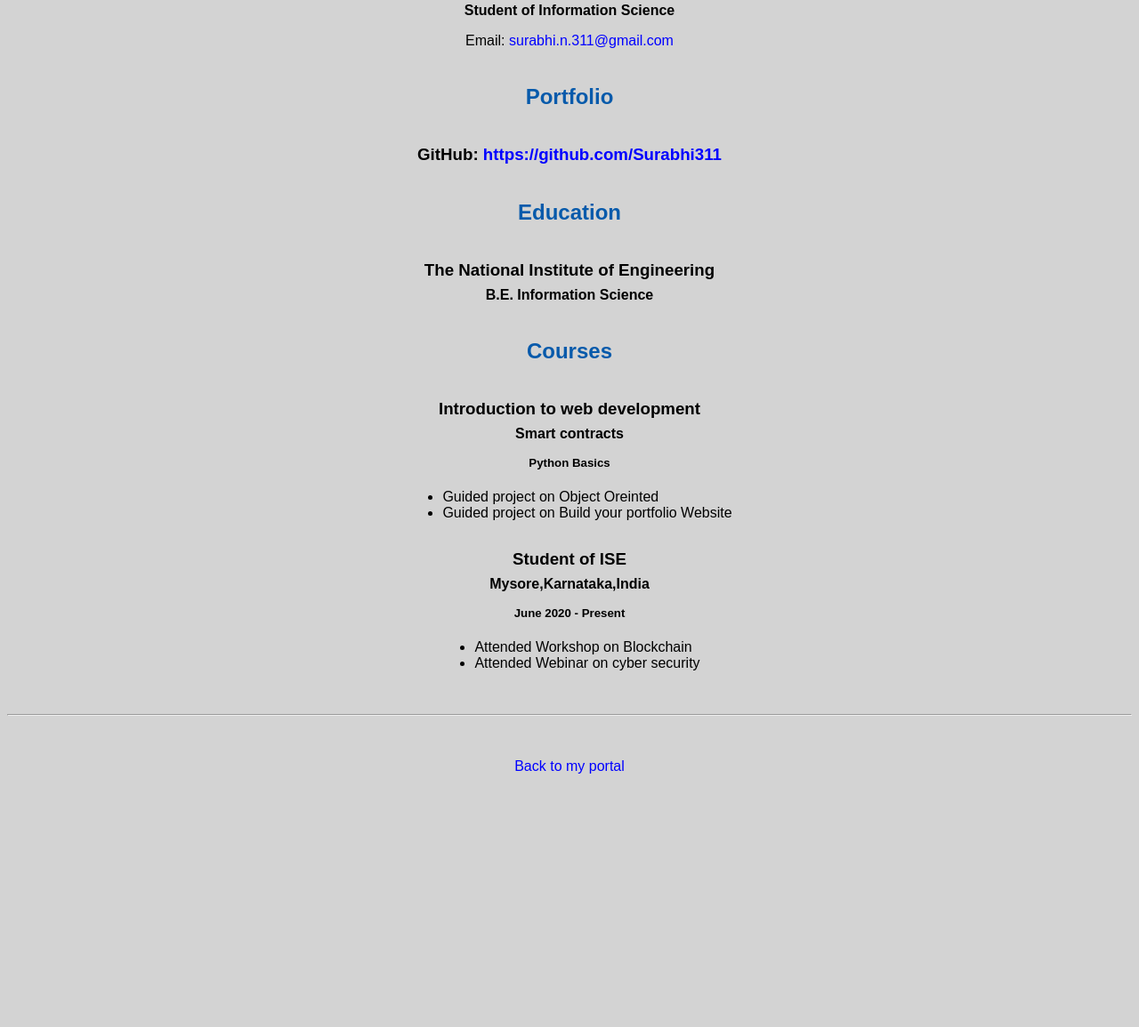
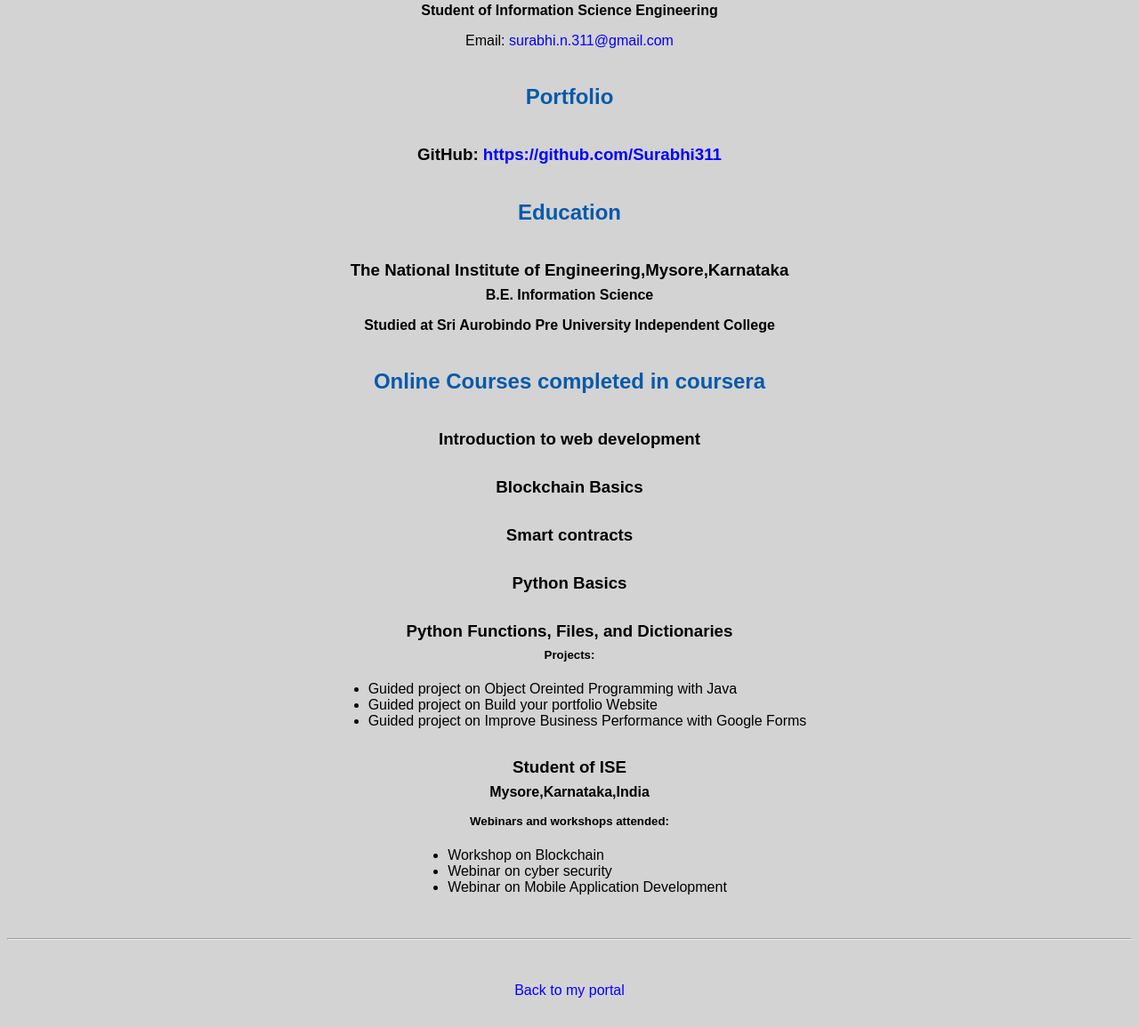
Before and after one commit to Surabhi311/Surabhi311portal.github.io, a plain HTML site: page resume.html in a window 1280 px wide. Shown: the part 382-1537 px from the top of the page at 89% size. Before the commit the page ends 1285 px from the top, so only its background shows below. Drawn offline with Linux system fonts and the light colour scheme.

Commit message:
Update resume.html

```diff
--- a/resume.html
+++ b/resume.html
@@ -5,7 +5,7 @@
 <html lang="en">
 
   <header>
-    <title>Surabhi's Resume</title>
+    <title>Surabhi.N's Resume</title>
       <link rel="stylesheet" href="css/master.css">
       <link rel="FaviconIcon" href="favicon.ico" type="image/x-icon">
       <link rel="shortcut" href="favicon.ico" type="image/x-icon">
@@ -20,7 +20,7 @@
     <img src="images/laptop_keyboard.jpg" alt="headshot" width="20%">
 
     <h1>Surabhi N</h1>
-    <h4>Student of Information Science</h4>
+    <h4>Student of Information Science Engineering</h4>
 
     <p>Email: <a href="mailto:surabhi.n.311@gmail.com" target="_blank">surabhi.n.311@gmail.com</a></p>
     <!-- don't post physical address, personal phone number or other personal information on the web! -->
@@ -30,25 +30,32 @@
 
     <h2>Education</h2>
 
-    <h3>The National Institute of Engineering</h3>
+    <h3>The National Institute of Engineering,Mysore,Karnataka</h3>
     <h4>B.E. Information Science</h4>
+    <h4>Studied at Sri Aurobindo Pre University Independent College</h4>
 
-    <h2>Courses</h2>
+    <h2>Online Courses completed in coursera</h2>
 
     <h3>Introduction to web development</h3>
-    <h4>Smart contracts</h4>
-    <h5>Python Basics</h5>
+    <h3>Blockchain Basics</h3>
+    <h3>Smart contracts</h3>
+    <h3>Python Basics</h3>
+    <h3>Python Functions, Files, and Dictionaries</h3>
+
+    <h5>Projects:</h5>
       <ul>
-        <li>Guided project on Object Oreinted </li>
+        <li>Guided project on Object Oreinted Programming with Java</li>
         <li>Guided project on Build your portfolio Website</li>
+        <li>Guided project on Improve Business Performance with Google Forms </li>
       </ul>
 
     <h3>Student of ISE</h3>
     <h4>Mysore,Karnataka,India</h4>
-    <h5>June 2020 - Present</h5>
+    <h5>Webinars and workshops attended:</h5>
       <ul>
-        <li>Attended Workshop on Blockchain</li>
-        <li>Attended Webinar on cyber security </li>
+        <li>Workshop on Blockchain</li>
+        <li>Webinar on cyber security </li>
+        <li>Webinar on Mobile Application Development</li>
       </ul>
   </body>
 
```
